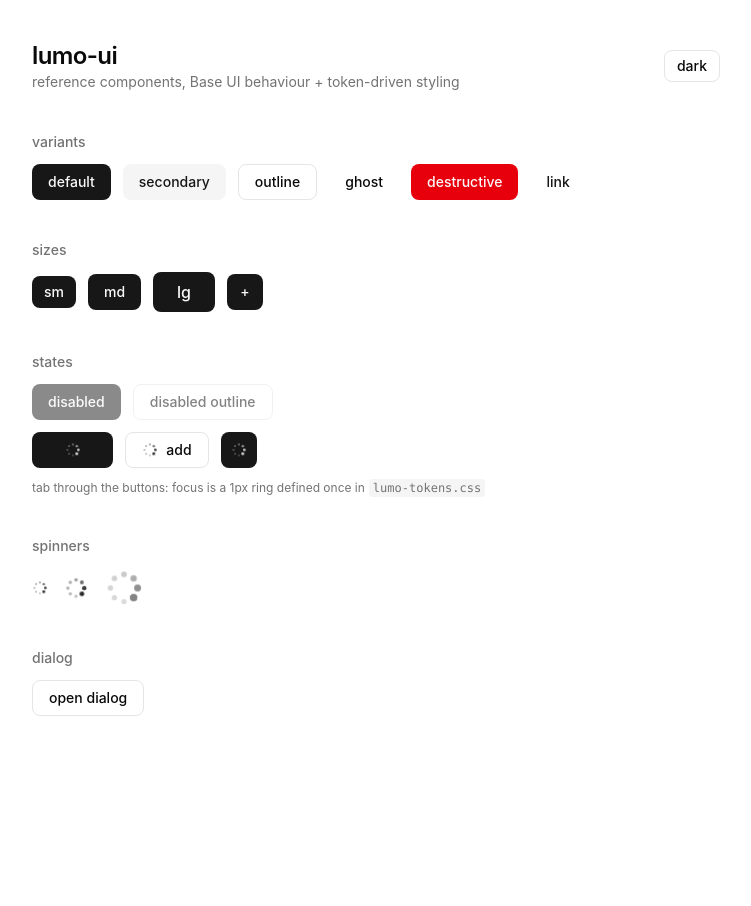
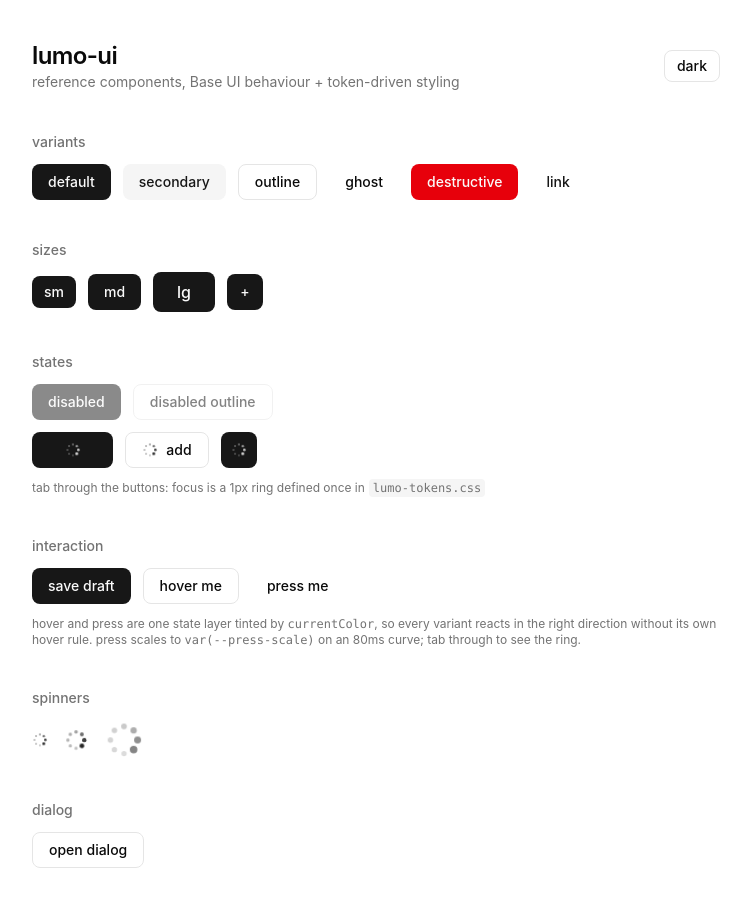
Before and after one commit to linyana/lumo-ui, a React (Vite) app: page / in a window 1280 px wide. Shown: the whole page, without its empty margins (264-1015 px from the left). Before the commit the page ends 800 px from the top, so only its background shows below. Built offline with nearby package versions, Linux system fonts and the light colour scheme.

Commit message:
feat: optimize code

```diff
--- a/src/App.tsx
+++ b/src/App.tsx
@@ -8,6 +8,7 @@ const sizes = ['sm', 'md', 'lg'] as const;
 
 export default function App() {
 	const [dark, setDark] = useState(false);
+	const [saving, setSaving] = useState(false);
 
 	useEffect(() => {
 		document.documentElement.classList.toggle('dark', dark);
@@ -76,6 +77,29 @@ export default function App() {
 			</section>
 
 			<section className="space-y-3">
+				<h2 className="text-sm font-medium text-muted-foreground">interaction</h2>
+				<div className="flex flex-wrap items-center gap-3">
+					<Button
+						loading={saving}
+						onClick={() => {
+							setSaving(true);
+							setTimeout(() => setSaving(false), 1200);
+						}}
+					>
+						save draft
+					</Button>
+					<Button variant="outline">hover me</Button>
+					<Button variant="ghost">press me</Button>
+				</div>
+				<p className="text-xs text-muted-foreground">
+					hover and press are one state layer tinted by <code>currentColor</code>, so
+					every variant reacts in the right direction without its own hover rule. press
+					scales to <code>var(--press-scale)</code> on an 80ms curve; tab through to see
+					the ring.
+				</p>
+			</section>
+
+			<section className="space-y-3">
 				<h2 className="text-sm font-medium text-muted-foreground">spinners</h2>
 				<div className="flex flex-wrap items-center gap-4 text-foreground">
 					<Spinner />
--- a/src/components/lumo/Button/index.tsx
+++ b/src/components/lumo/Button/index.tsx
@@ -8,8 +8,15 @@ import { cn } from '@/lib/cn';
 export const buttonVariants = tv({
 	base: [
 		'inline-flex shrink-0 items-center justify-center gap-2 whitespace-nowrap',
-		'rounded-md font-medium select-none',
-		'transition-colors',
+		'relative rounded-md font-medium select-none',
+		'transition-[color,background-color,border-color,scale]',
+		'ease-[var(--ease-spring)] duration-[var(--duration-state)]',
+		'active:scale-[var(--press-scale)] active:duration-[var(--duration-press)]',
+		'after:pointer-events-none after:absolute after:inset-0 after:rounded-[inherit]',
+		'after:bg-current after:opacity-0 after:transition-opacity',
+		'after:duration-[var(--duration-state)]',
+		'hover:after:opacity-[var(--state-layer-hover-opacity)]',
+		'active:after:opacity-[var(--state-layer-pressed-opacity)]',
 		'data-disabled:pointer-events-none',
 		'data-disabled:not-data-loading:opacity-50',
 		'[&_svg]:pointer-events-none [&_svg]:shrink-0',
@@ -17,12 +24,12 @@ export const buttonVariants = tv({
 	],
 	variants: {
 		variant: {
-			default: 'bg-primary text-primary-foreground hover:bg-primary/90',
-			secondary: 'bg-secondary text-secondary-foreground hover:bg-secondary/80',
-			outline: 'border bg-background hover:bg-accent hover:text-accent-foreground',
-			ghost: 'hover:bg-accent hover:text-accent-foreground',
-			destructive: 'bg-destructive text-destructive-foreground hover:bg-destructive/90',
-			link: 'text-primary underline-offset-4 hover:underline',
+			default: 'bg-primary text-primary-foreground',
+			secondary: 'bg-secondary text-secondary-foreground',
+			outline: 'border bg-background',
+			ghost: 'bg-transparent',
+			destructive: 'bg-destructive text-destructive-foreground',
+			link: 'text-primary underline-offset-4 hover:underline after:hidden',
 		},
 		size: {
 			sm: 'h-8 gap-1.5 px-3 text-sm',
@@ -31,6 +38,15 @@ export const buttonVariants = tv({
 			icon: 'size-9 text-sm',
 		},
 	},
+	compoundVariants: [
+		{
+			variant: ['default', 'destructive'],
+			class: [
+				'[--state-layer-hover-opacity:var(--state-layer-fill-hover-opacity)]',
+				'[--state-layer-pressed-opacity:var(--state-layer-fill-pressed-opacity)]',
+			],
+		},
+	],
 	defaultVariants: {
 		variant: 'default',
 		size: 'md',
--- a/src/styles/lumo-tokens.css
+++ b/src/styles/lumo-tokens.css
@@ -35,6 +35,18 @@
 
 :root {
 	--radius: 0.625rem;
+
+	/* Interaction feedback — shared by every pressable control.
+	   Filled buttons tint themselves with their light foreground colour, which reads
+	   weaker than the dark tint the surface variants get, so they carry their own pair. */
+	--state-layer-hover-opacity: 0.08;
+	--state-layer-pressed-opacity: 0.14;
+	--state-layer-fill-hover-opacity: 0.16;
+	--state-layer-fill-pressed-opacity: 0.26;
+	--press-scale: 0.97;
+	--ease-spring: cubic-bezier(0.34, 1.56, 0.64, 1);
+	--duration-state: 150ms;
+	--duration-press: 80ms;
 
 	--background: oklch(1 0 0);
 	--foreground: oklch(0.145 0 0);
@@ -96,3 +108,13 @@
 		outline-offset: 1px;
 	}
 }
+
+/* Neutralise the interaction tokens instead of asking every component to opt out. */
+@media (prefers-reduced-motion: reduce) {
+	:root {
+		--press-scale: 1;
+		--ease-spring: linear;
+		--duration-state: 1ms;
+		--duration-press: 1ms;
+	}
+}
```
